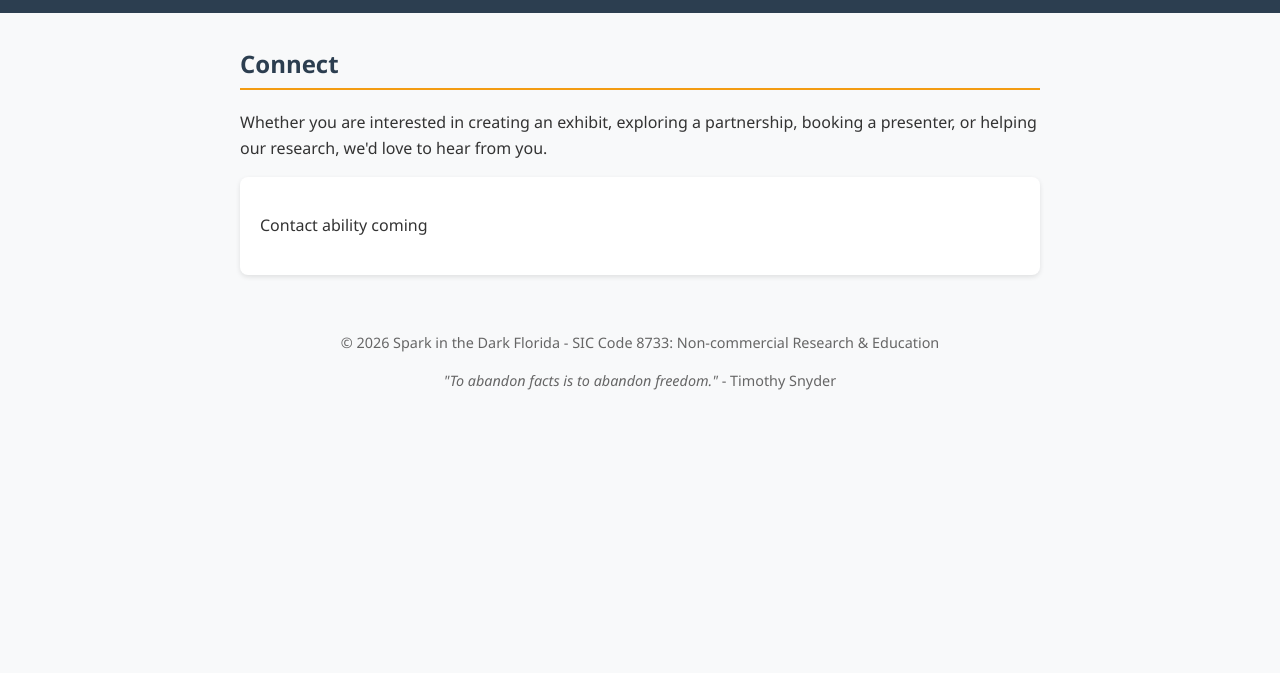
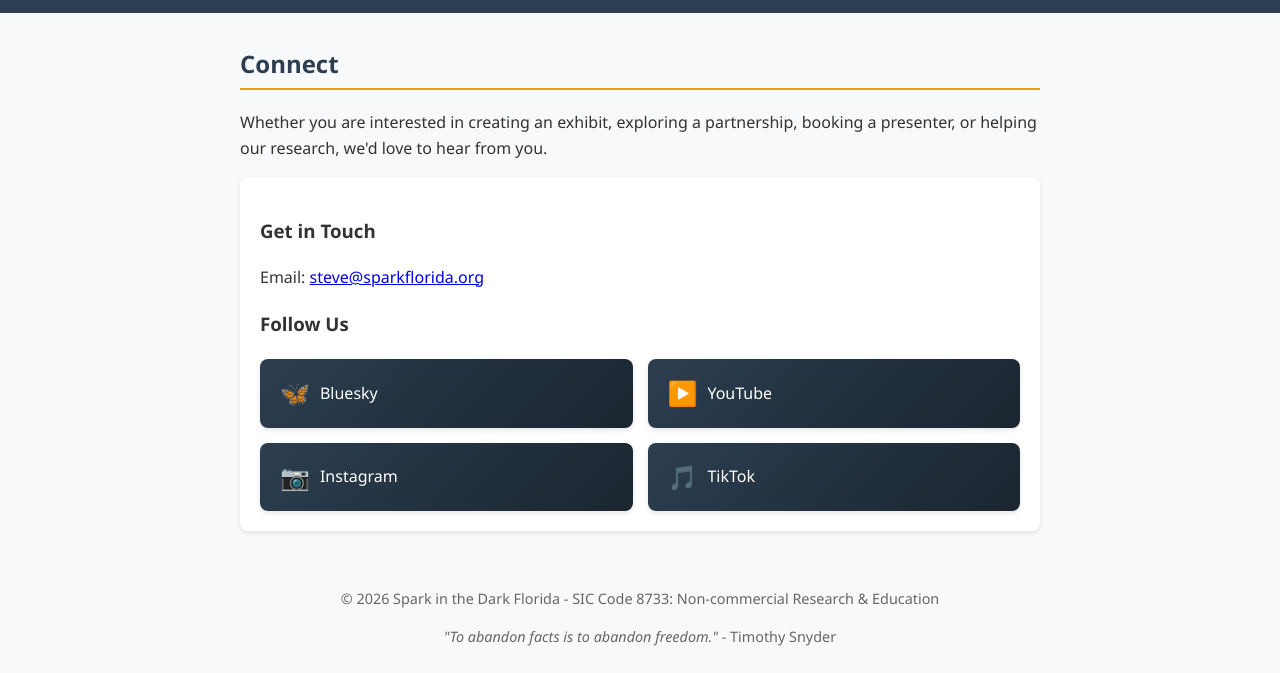
Before and after one commit to funky49/SparkintheDarkFlorida_CursorA, a plain HTML site: page index.html in a window 1280 px wide. Both pictures are taken after a click on the button "Connect". Shown: the part 127-800 px from the top of the page. Drawn offline with Linux system fonts and the light colour scheme.

Commit message:
Connect section: social links, email, 2x2 grid; Bluesky URL fix; quote/email updates
Made-with: Cursor

```diff
--- a/index.html
+++ b/index.html
@@ -118,7 +118,24 @@
             <p>Whether you are interested in creating an exhibit, exploring a partnership, booking a presenter, or helping our research, we'd love to hear from you.</p>
 
             <div class="project-card">
-                <P>Contact ability coming</P>
+                <h3>Get in Touch</h3>
+                <p>Email: <span id="email-display">Loading...</span></p>
+
+                <h3>Follow Us</h3>
+                <div class="social-links">
+                    <a href="https://bsky.app/profile/sparkflorida.org" target="_blank" rel="noopener noreferrer" class="social-link">
+                        <span class="social-icon">🦋</span><span class="social-label">Bluesky</span>
+                    </a>
+                    <a href="https://www.youtube.com/@SparkintheDarkFlorida" target="_blank" rel="noopener noreferrer" class="social-link">
+                        <span class="social-icon">▶️</span><span class="social-label">YouTube</span>
+                    </a>
+                    <a href="https://www.instagram.com/sparkinthedarkflorida/" target="_blank" rel="noopener noreferrer" class="social-link">
+                        <span class="social-icon">📷</span><span class="social-label">Instagram</span>
+                    </a>
+                    <a href="https://www.tiktok.com/@sparkinthedarkflorida" target="_blank" rel="noopener noreferrer" class="social-link">
+                        <span class="social-icon">🎵</span><span class="social-label">TikTok</span>
+                    </a>
+                </div>
             </div>
         </section>
     </main>
--- a/script.js
+++ b/script.js
@@ -50,8 +50,20 @@ async function loadRandomQuote() {
     }
 }
 
+function displayEmail() {
+    const emailDisplay = document.getElementById('email-display');
+    if (emailDisplay) {
+        const user = 'steve';
+        const domain = 'sparkflorida';
+        const tld = 'org';
+        const email = user + '@' + domain + '.' + tld;
+        emailDisplay.innerHTML = `<a href="mailto:${email}">${email}</a>`;
+    }
+}
+
 document.addEventListener('DOMContentLoaded', function() {
     loadRandomQuote();
+    displayEmail();
 });
 
 console.log(`
--- a/style.css
+++ b/style.css
@@ -1,5 +1,6 @@
 :root {
     --primary-color: #2c3e50;
+    --secondary-color: #1a252f;
     --accent-color: #f39c12;
     --bg-color: #f8f9fa;
     --text-color: #333;
@@ -260,14 +261,59 @@ footer {
 /* Responsive Video Container */
 .video-container {
     width: 100%;
-    max-width: 800px; /* Prevents the video from getting too massive on giant desktop monitors */
-    margin: 0 auto 20px auto; /* This perfectly centers the video and adds breathing room at the bottom */
-    aspect-ratio: 16 / 9; /* This is the magic line that locks it to the standard YouTube widescreen format */
+    max-width: 800px;
+    margin: 0 auto 20px auto;
+    aspect-ratio: 16 / 9;
 }
 
 .video-container iframe {
     width: 100%;
     height: 100%;
-    border-radius: 8px; /* Rounds the corners slightly to match your other project cards */
-    box-shadow: 0 2px 5px rgba(0,0,0,0.1); /* Adds a subtle drop shadow */
+    border-radius: 8px;
+    box-shadow: 0 2px 5px rgba(0,0,0,0.1);
 }
+
+/* Social Media Links */
+.social-links {
+    display: grid;
+    grid-template-columns: 1fr 1fr;
+    gap: 15px;
+    margin-top: 20px;
+}
+
+.social-link {
+    display: flex;
+    align-items: center;
+    gap: 10px;
+    padding: 15px 20px;
+    background: linear-gradient(135deg, var(--primary-color), var(--secondary-color));
+    color: #fff;
+    text-decoration: none;
+    border-radius: 8px;
+    transition: transform 0.3s ease, box-shadow 0.3s ease;
+    font-weight: 500;
+    font-size: 1rem;
+    box-shadow: 0 2px 5px rgba(0,0,0,0.1);
+}
+
+.social-link:hover {
+    transform: translateY(-3px);
+    box-shadow: 0 4px 12px rgba(0,0,0,0.2);
+    color: #fff;
+}
+
+.social-icon {
+    font-size: 1.5rem;
+    flex-shrink: 0;
+}
+
+.social-label {
+    color: #fff;
+    font-size: 1rem;
+}
+
+#email-display {
+    color: var(--accent-color);
+    font-weight: 500;
+    cursor: pointer;
+}
```
Also changed, not shown: 227x140logo.jpg (deleted).
